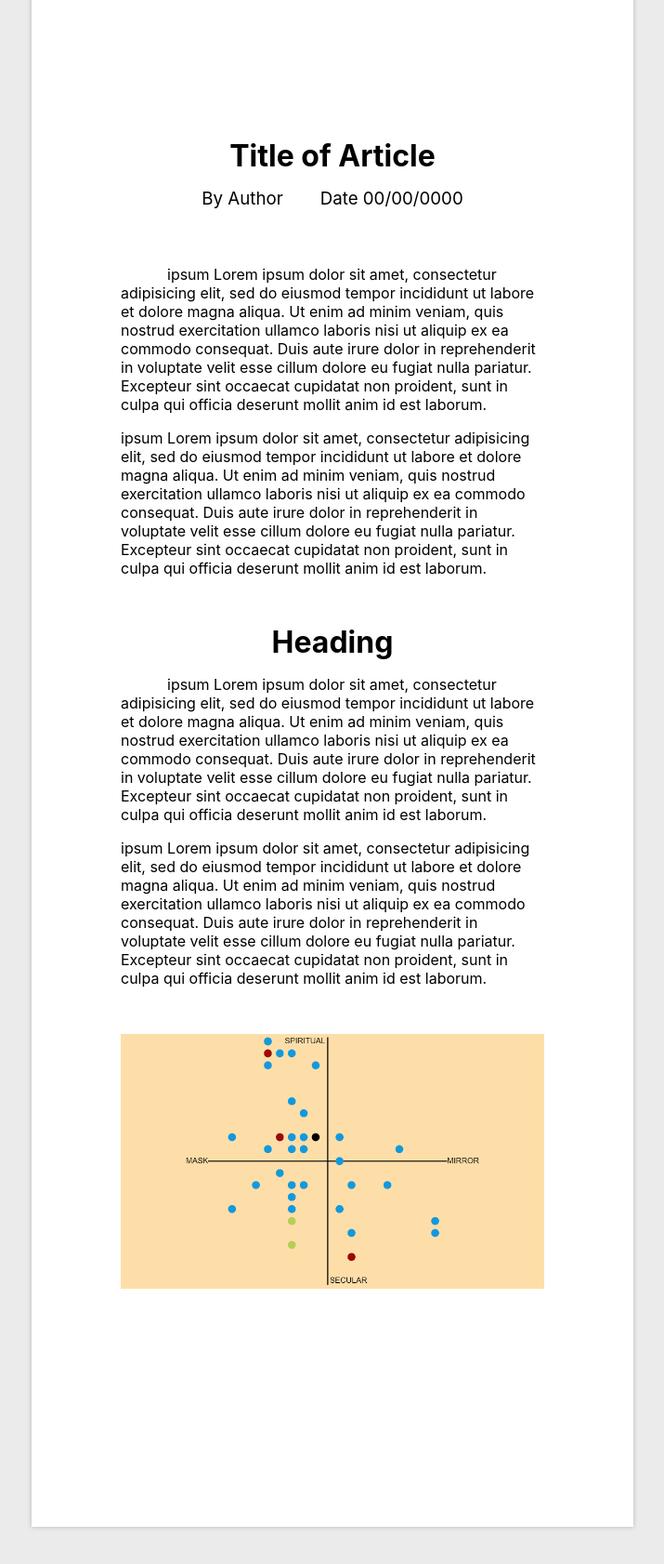
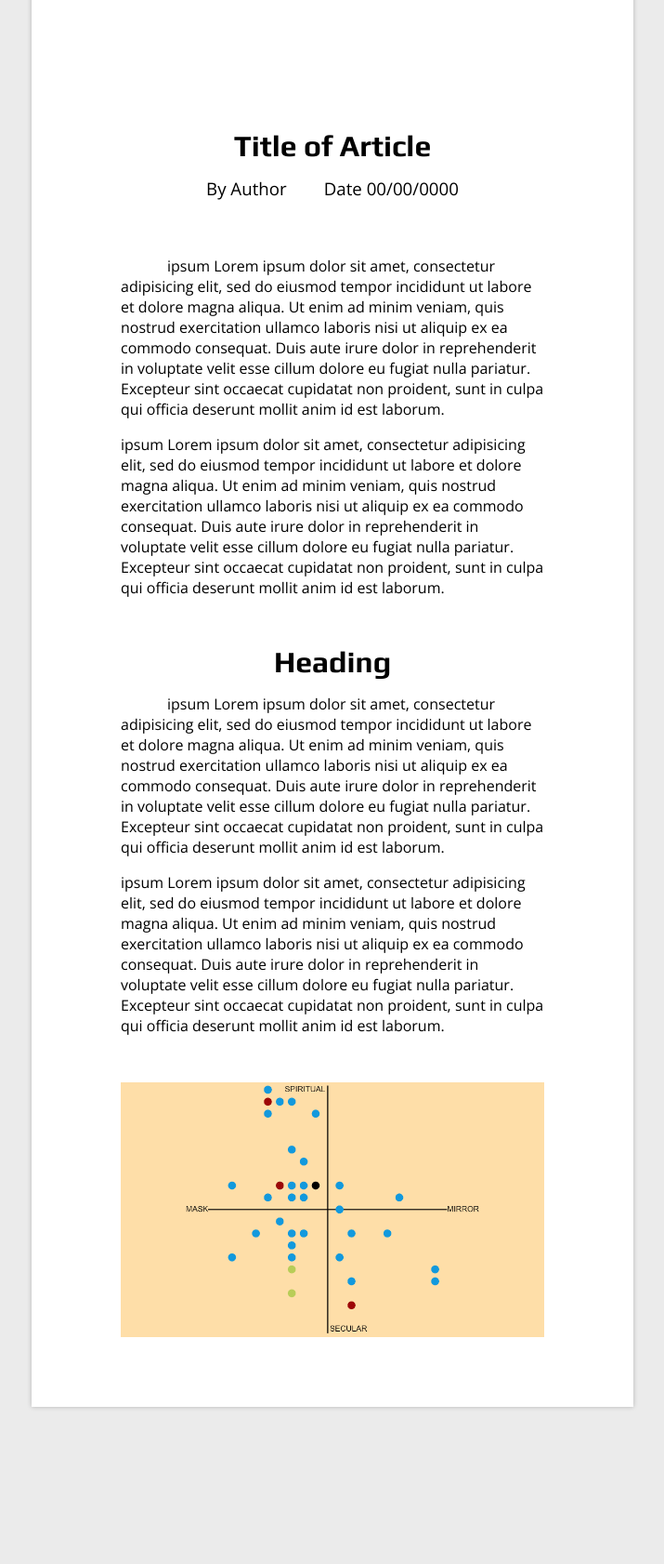
Before and after one commit to sjsugamedev/knowledge-base, a React app: page /article01 in a window 1280 px wide. Shown: the part 520-2202 px from the top of the page at 93% size, without its empty margins (282-997 px from the left). After the commit the page ends 2097 px from the top, so only its background shows below. Built offline with nearby package versions, Linux system fonts and the light colour scheme.

Commit message:
Changed font

```diff
--- a/public/index.html
+++ b/public/index.html
@@ -7,6 +7,8 @@
       name="description"
       content="Web site created using create-react-app"
     />
+    <link rel="preconnect" href="https://fonts.gstatic.com">
+    <link href="https://fonts.googleapis.com/css2?family=Open+Sans&family=Play:wght@400;700&display=swap" rel="stylesheet">
 
     <title>Knowledge Base</title>
   </head>
--- a/src/pages/articles/Article_02_01132021.js
+++ b/src/pages/articles/Article_02_01132021.js
@@ -46,7 +46,7 @@ function Article() {
               <div className="article-container">
                 <div className="article-header">
                   <h1 className="article-title">
-                    Using git without the command line
+                    Using Git Without The Command Line
                   </h1>
                   <div className="author-n-date">
                     <h3>Cole Pergerson</h3>
--- a/src/pages/css/Articles.css
+++ b/src/pages/css/Articles.css
@@ -1,6 +1,7 @@
 body
 {
     background-color: #ebebeb;
+    font-family: 'Open Sans', sans-serif;
 }
 
 .article-page {
@@ -80,11 +81,13 @@ body
 
 .article-header {
     text-align: center;
-    margin-top: 20px;
+    margin-top: 10px;
     margin-bottom: 30px;
 }
 
 .article-title {
+    font-family: 'Play', sans-serif;
+    font-weight: bold;
     margin-top: 5px;
     margin-bottom: 5px;
 }
@@ -101,6 +104,8 @@ body
 }
 
 .article-heading {
+    font-family: 'Play', sans-serif;
+    margin-top: 40px;
     margin-bottom: 5px;
 }
 
@@ -108,10 +113,11 @@ body
 
 .article-img {
     text-align: center;
-    height: 450px;
+    /* This was causing some unnecessary blank space*/
+    /* height: 450px; */
     overflow: hidden;
-    margin-top: 50px;
-    margin-bottom: 50px;
+    margin-top: 40px;
+    margin-bottom: 40px;
 }
 
 .article-img .img-full {
```
Also changed, not shown: 1 other file.
